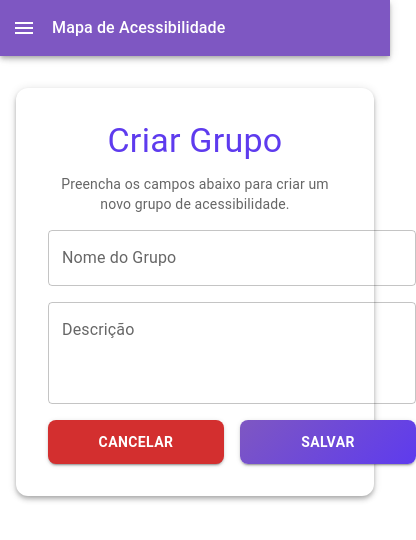
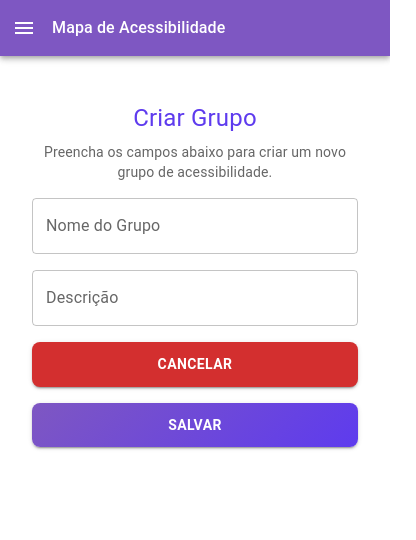
Before and after one commit to joselisboaa/TCC-Front, a Next.js app: page /home/user-group/new in a window 390 px wide. Shown: the top 540 px of the page, 416 px wide, since content can reach past the window. Built offline with nearby package versions, Linux system fonts and the light colour scheme.

Commit message:
feat: responsive user group page and make enter submit form

```diff
--- a/src/app/home/user-group/new/page.tsx
+++ b/src/app/home/user-group/new/page.tsx
@@ -1,7 +1,7 @@
 "use client";
 
 import { useRouter } from "next/navigation";
-import { Box, Button, TextField, Typography, CircularProgress, Paper } from "@mui/material";
+import { Box, Button, TextField, Typography, CircularProgress, Paper, useMediaQuery } from "@mui/material";
 import { useSnackbar } from "notistack";
 import { useMutation } from "react-query";
 import { useForm, Controller } from "react-hook-form";
@@ -17,6 +17,7 @@ const schema = yup.object({
 export default function CreateUserGroup() {
   const router = useRouter();
   const { enqueueSnackbar } = useSnackbar();
+  const isDesktop = useMediaQuery('(min-width:600px)');
 
   const {
     control,
@@ -64,27 +65,31 @@ export default function CreateUserGroup() {
       sx={{
         display: "flex",
         justifyContent: "center",
-        alignItems: "center"
+        alignItems: "center",
+        p: { xs: 2, sm: 4 }
       }}
     >
-      <Paper
-        elevation={4}
+      <Box
         sx={{
-          padding: 4,
           width: "100%",
           maxWidth: 420,
-          borderRadius: 3,
           textAlign: "center",
+          ...(isDesktop && {
+            backgroundColor: "white",
+            borderRadius: 3,
+            boxShadow: 4,
+            padding: 4
+          })
         }}
       >
-        <Typography variant="h4" component="h1" gutterBottom sx={{ color: "#5E3BEE" }}>
+        <Typography variant="h4" component="h1" gutterBottom sx={{ color: "#5E3BEE", fontSize: { xs: '1.5rem', sm: '2rem' } }}>
           Criar Grupo
         </Typography>
         <Typography variant="body2" sx={{ color: "#666", marginBottom: 2 }}>
           Preencha os campos abaixo para criar um novo grupo de acessibilidade.
         </Typography>
 
-        <Box component="form" onSubmit={handleSubmit(onSubmit)} sx={{ display: "grid", gap: 2 }}>
+        <form onSubmit={handleSubmit(onSubmit)} style={{ display: "grid", gap: "16px" }}>
           <Controller
             name="text"
             control={control}
@@ -109,21 +114,26 @@ export default function CreateUserGroup() {
                 label="Descrição"
                 fullWidth
                 variant="outlined"
-                multiline
-                rows={3}
                 error={!!errors.description}
                 helperText={errors.description?.message}
+                autoComplete="off"
+                type="text"
               />
             )}
           />
 
-          <Box sx={{ display: "flex", gap: 2, justifyContent: "center" }}>
+          <Box sx={{
+            display: "flex",
+            gap: 2,
+            justifyContent: "center",
+            flexDirection: { xs: 'column', sm: 'row' }
+          }}>
             <Button
               variant="contained"
               sx={{
                 backgroundColor: "#D32F2F",
                 color: "#FFF",
-                width: "11rem",
+                width: { xs: '100%', sm: '11rem' },
                 fontWeight: "bold",
                 padding: "10px",
                 borderRadius: "8px",
@@ -139,7 +149,7 @@ export default function CreateUserGroup() {
               sx={{
                 background: "linear-gradient(135deg, #7E57C2, #5E3BEE)",
                 color: "#FFF",
-                width: "11rem",
+                width: { xs: '100%', sm: '11rem' },
                 fontWeight: "bold",
                 padding: "10px",
                 borderRadius: "8px",
@@ -150,8 +160,8 @@ export default function CreateUserGroup() {
               {createMutation.isLoading ? <CircularProgress size={20} sx={{ color: "#FFF" }} /> : "Salvar"}
             </Button>
           </Box>
-        </Box>
-      </Paper>
+        </form>
+      </Box>
     </Box>
   );
 }
```
